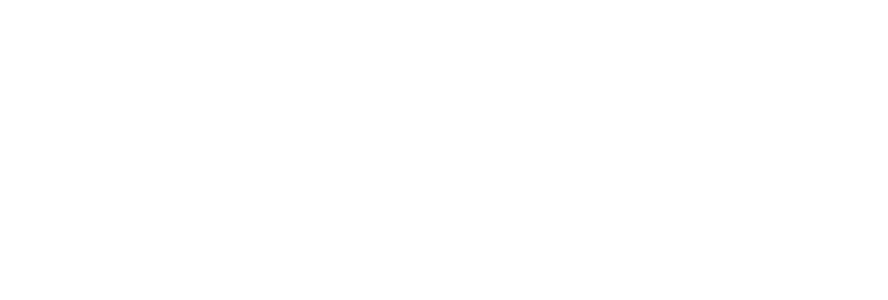
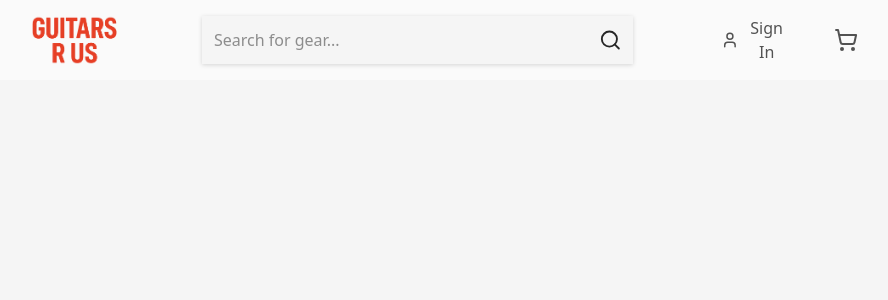
Before and after one commit to GreatLolz/guitar-commerce, a React (Vite) app: page / in a window 1280 px wide. Shown: the top 300 px of the page, without its empty margins (194-1082 px from the left). Built offline with nearby package versions, Linux system fonts and the light colour scheme.

Commit message:
implement Header

```diff
--- a/src/App.tsx
+++ b/src/App.tsx
@@ -1,8 +1,12 @@
+import Header from "./components/Header";
+
 function App() {
 
   return (
     <>
-
+      <div className="flex flex-col w-full h-screen bg-neutral-100 text-neutral-800">
+        <Header />
+      </div>
     </>
   )
 }
--- /dev/null
+++ b/src/components/Header.tsx
@@ -0,0 +1,16 @@
+import { Button } from "@headlessui/react";
+import HeaderSearchBar from "./HeaderSearchBar";
+import { ShoppingCart, User } from "lucide-react";
+
+export default function Header() {
+    return (
+        <div className="flex flex-row bg-neutral-50 h-20 p-2 justify-between items-center px-55">
+            <img src="guitar.png" alt="guitar" className="w-24" />
+            <HeaderSearchBar />
+            <div className="flex flex-row items-center gap-8 text-neutral-600">
+                <Button className="flex flex-row items-center gap-2 hover:text-neutral-800 hover:cursor-pointer p-2 hover:bg-neutral-100"><User />Sign In</Button>
+                <Button className="hover:text-neutral-800 hover:cursor-pointer p-2 hover:bg-neutral-100"><ShoppingCart /></Button>
+            </div>
+        </div>
+    )
+}
--- /dev/null
+++ b/src/components/HeaderSearchBar.tsx
@@ -0,0 +1,11 @@
+import { Input } from "@headlessui/react";
+import { Search } from "lucide-react";
+
+export default function HeaderSearchBar() {
+    return (
+        <div className="flex flex-row bg-neutral-100 h-12 drop-shadow-sm max-w-200 w-full mx-20 px-3 justify-between items-center">
+            <Input className="focus:outline-none w-full" placeholder="Search for gear..." />
+            <Search />
+        </div>
+    )
+}
```
